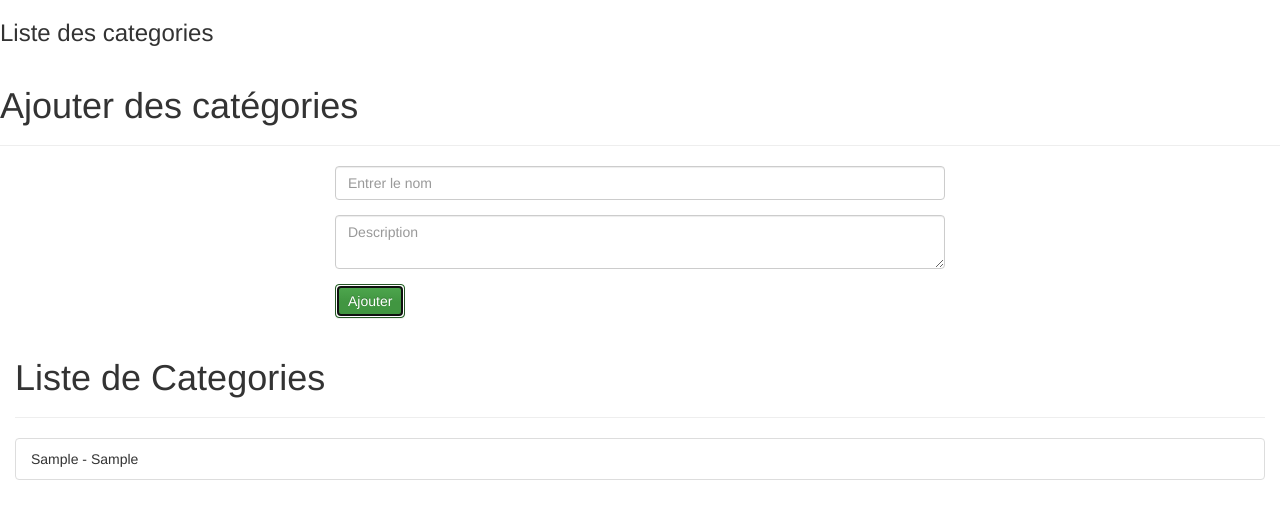
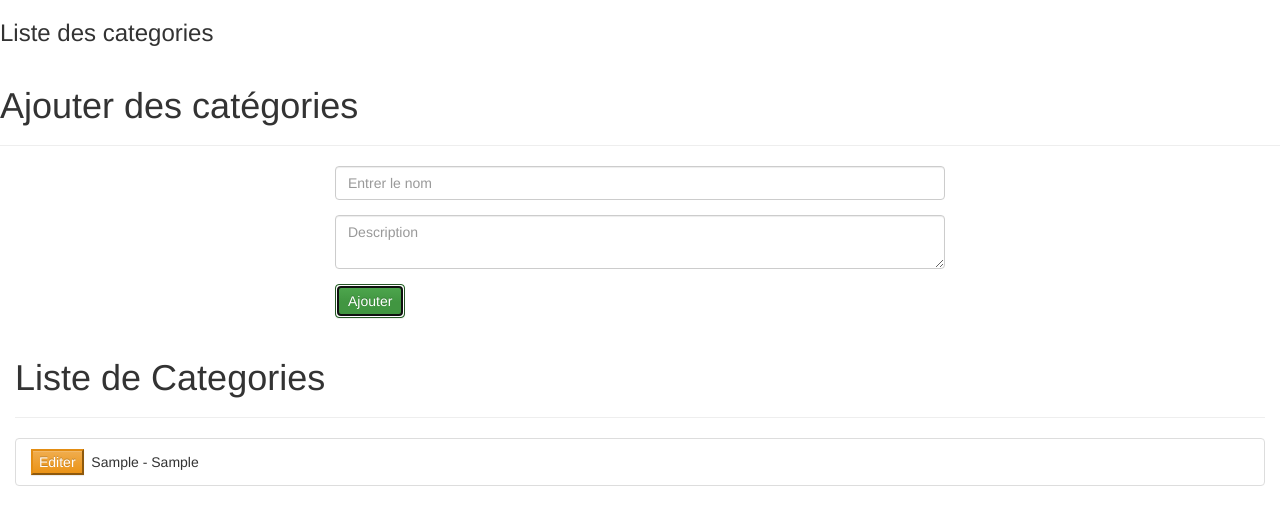
Before and after one commit to NANGUI/Bien-d-but-avec-React, a React (Create React App) app: page / in a window 1280 px wide. Both pictures are taken after typing "Sample", "Sample" into the empty fields and a click on the button "Ajouter". Shown: the top 524 px of the page. Built offline with nearby package versions, Linux system fonts and the light colour scheme.

Commit message:
Modification de la categorie

```diff
--- a/src/components/App.js
+++ b/src/components/App.js
@@ -26,7 +26,7 @@ class App extends Component {
         return <div>
             <h3>Liste des categories</h3>
             <FormCategory formTitle="Ajouter des catégories" addCategory={this.props.addCategory} />
-            <ListCategories categories={this.props.categories} />
+            <ListCategories categories={this.props.categories} editCategory={this.props.editCategory} />
           </div>;
     }
 } // End Class
@@ -34,6 +34,13 @@ class App extends Component {
 const addCategoryActionCreator = (category) => {
     return {
         type: 'ADD_CATEGORY',
+        payload: category
+    }
+};
+
+const editCategoryActionCreator = (category) => {
+    return {
+        type: 'EDIT_CATEGORY',
         payload: category
     }
 };
@@ -48,6 +55,9 @@ const mapDispatchToProps = (dispatch) => {
     return {
         addCategory: (category) => {
             dispatch(addCategoryActionCreator(category));
+        },
+        editCategory: (category) => {
+            dispatch(editCategoryActionCreator(category));
         }
     }
 };
--- a/src/components/Category.js
+++ b/src/components/Category.js
@@ -1,11 +1,39 @@
 import React from 'react';
-import { ListGroupItem } from 'react-bootstrap';
+import { ListGroupItem, Button } from 'react-bootstrap';
 
-const Category = (props)=> {
-    return <ListGroupItem key={props.data.id}>
-        {props.data.name} - {props.data.description}
-      </ListGroupItem>;
-};
+class Category extends React.Component {
 
+    state = {isInEditMode: false};
+
+    toggleEditMode = () => {
+        this.setState({isInEditMode: !this.state.isInEditMode});
+    };
+
+    handleNameEdit = (event, category) => {
+        category.name = event.target.value;
+        this.props.editCategory(category);
+    };
+
+    handleDescriptionEdit = (event, category) => {
+        category.description = event.target.value;
+        this.props.editCategory(category);
+    };
+
+    render() {
+        return <ListGroupItem key={this.props.data.id}>
+            <Button bsClass="btn-warning bnt-xs" onClick={() => this.toggleEditMode()}>
+              {!this.state.isInEditMode ? <span>
+                  Editer
+                </span> : <span>Sauvegarder</span>}
+            </Button>
+            {this.state.isInEditMode ? <span>
+                &nbsp; <input type="text" value={this.props.data.name} onChange={event => this.handleNameEdit(event, this.props.data)} />&nbsp;
+                <input type="text" value={this.props.data.description} onChange={event => this.handleDescriptionEdit(event, this.props.data)} />
+              </span> : <span>
+                &nbsp; {this.props.data.name} - {this.props.data.description}
+              </span>}
+          </ListGroupItem>;
+    }
+}
 
 export default Category;
--- a/src/components/ListCategories.js
+++ b/src/components/ListCategories.js
@@ -9,7 +9,7 @@ const ListCategories = (props) => {
           <PageHeader>Liste de Categories</PageHeader>
           <FormGroup>
             {
-                props.categories.map(category => <Category data={category} key={category.id} /> )
+                props.categories.map(category => <Category data={category} editCategory={props.editCategory} key={category.id} /> )
             }
           </FormGroup>
         </Col>
--- a/src/index.js
+++ b/src/index.js
@@ -17,6 +17,15 @@ const categoriesReducer = (state = [], action) => {
             action.payload.id = uuid();
             const newState = [...state, action.payload];
             return newState;
+        case 'EDIT_CATEGORY':
+            console.log('EDIT_CATEGORY');
+            const categoryId = action.payload.id;
+            return state.map(category => {
+                if(category.id !== categoryId) {
+                    return category;
+                }
+                return action.payload;
+            });
         default:
             return state;
     }
```
